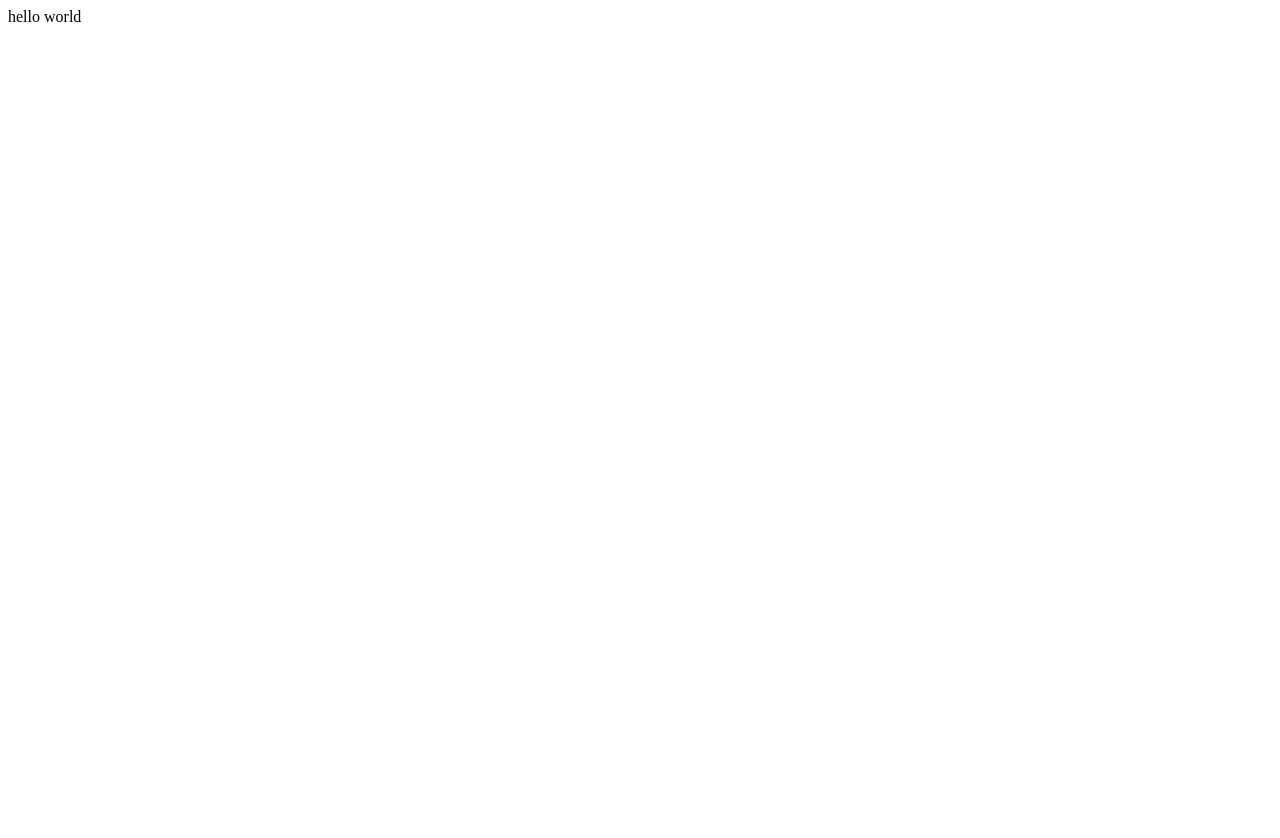
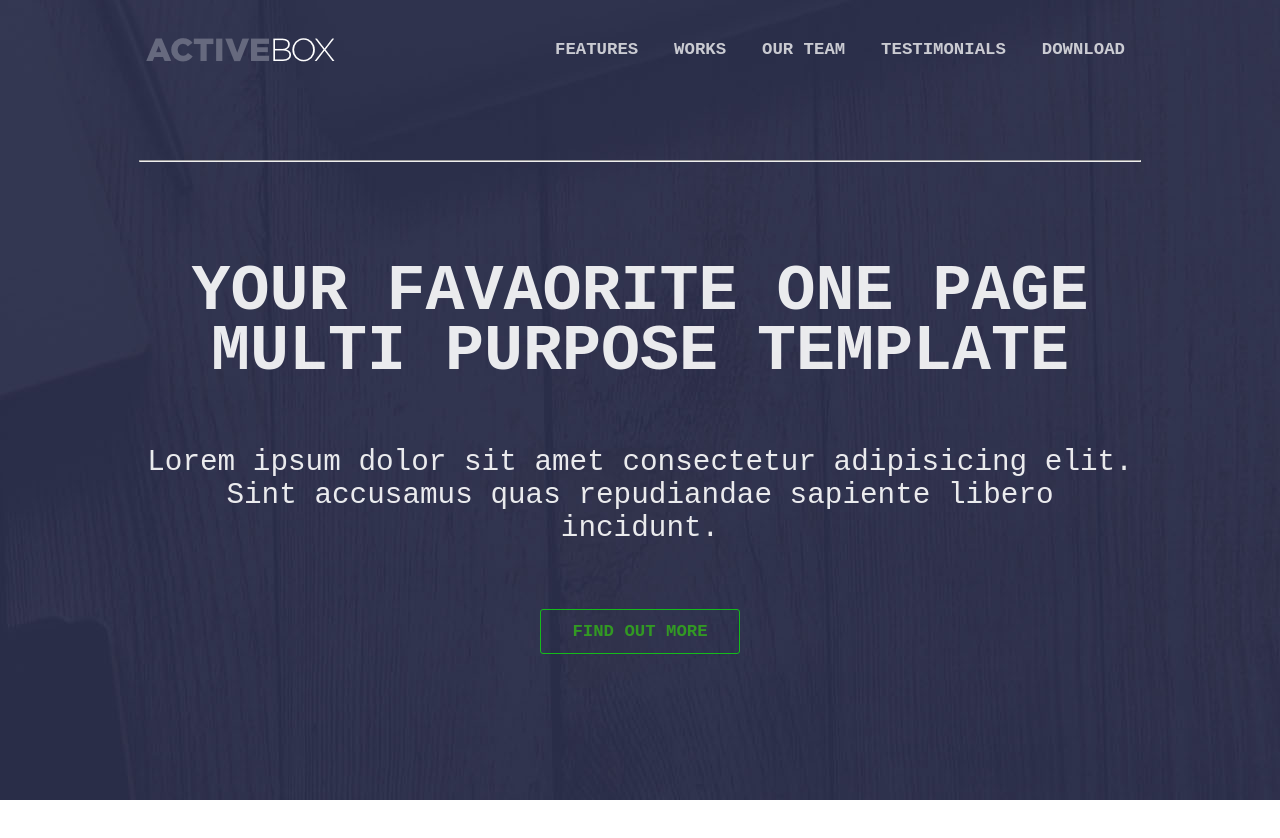
Before and after one commit to Ozodbek-bakhtiyorov/project2, a plain HTML site: page index.html in a window 1280 px wide. Before the commit the page ends 800 px from the top, so only its background shows below. Drawn offline with nearby package versions, Linux system fonts and the light colour scheme; files that its build step writes are made by us from their sources.

Commit message:
add scss file

```diff
--- a/index.html
+++ b/index.html
@@ -8,8 +8,76 @@
     <link rel="stylesheet" href="./style.css">
 </head>
 <body>
-    <div>hello world
+
+    <!----------------------------- header starts--------------------- -->
+
+    <div class="header ">
+        <div class="navigation container">
+            <div class="logo"></div>
+            <ul class="nav_list">
+                <li class="nav_item"><a href="#" class="nav_link">FEATURES</a></li>
+                <li class="nav_item"><a href="#" class="nav_link">WORKS</a></li>
+                <li class="nav_item"><a href="#" class="nav_link">OUR TEAM</a></li>
+                <li class="nav_item"><a href="#" class="nav_link">TESTIMONIALS</a></li>
+                <li class="nav_item"><a href="#" class="nav_link">DOWNLOAD</a></li>
+            </ul>
+        </div>
+
+        <div class="header_body container">
+            <hr class="line">
+            <div class="text1">
+                YOUR FAVAORITE ONE  PAGE MULTI PURPOSE TEMPLATE
+            </div>
+            <div class="text2">
+                Lorem ipsum dolor sit amet consectetur adipisicing elit. Sint accusamus quas repudiandae sapiente libero incidunt.
+            </div>
+            <button type="button" class="btn-primary">
+                FIND OUT MORE
+            </button>
+        </div>
     </div>
+
+    <!----------------------------- header ends--------------------- -->
+
+
+    <!----------------------------- sectionbox1--------------------- -->
+    <div class="sestiobox1 container">
+
+    </div>
+    <!----------------------------- sectionbox1 ends--------------------- -->
+
+
+
+    <!----------------------------- sectionbox2--------------------- -->
+    <div class="sestiobox2 ">
+
+    </div>
+    <!----------------------------- sectionbox2 ends--------------------- -->
+
+
+
+    <!----------------------------- sectionbox3--------------------- -->
+    <div class="sestiobox3 container">
+
+    </div>
+    <!----------------------------- sectionbox3 ends--------------------- -->
+
+
+  <!-----------------------------footer 1--------------------- -->
+
+    <div class="footer1">
+
+    </div>
+    <!-----------------------------footer 1 ends--------------------- -->
+
+
+
+  <!-----------------------------footer 2--------------------- -->
+
+    <div class="footer1 ">
+
+    </div>
+    <!-----------------------------footer 2 ends--------------------- -->
     <script src="./app.js"></script>
 </body>
 </html>
--- /dev/null
+++ b/scss/_header.scss
@@ -0,0 +1,85 @@
+
+
+.header{
+    width: 100%;
+    height:100vh;
+    background-image: url(./images/header_bg.jpg);
+    .navigation{
+        height: 100px;
+        @include d-flex(row,space-between,center );
+
+        .logo{
+            width: 200px;
+            height: 100px;
+            background-image: url(./images/logo.png);
+            background-repeat: no-repeat;
+            background-position: center;
+        }
+
+        .nav_list{
+            width: 600px;
+            height:100px;
+            @include d-flex(row,space-between ,center );
+
+            .nav_item{
+                list-style: none;
+
+
+
+                .nav_link{
+                    @include txt(13pt, bold, 17px);
+                    color: white;
+                    opacity: 0.75;
+                     padding: 10px 15px;
+                     border-radius: 4px ;
+                     transition: all .3s ease;
+
+                }
+                .nav_link:hover{ background-color: rgba(9, 9, 37, 0.3);
+                    opacity: 1;
+                    box-shadow: 0 0 10px white;
+
+                }
+            }
+        }
+    }
+}
+
+.header_body{
+    @include d-flex(column,auto ,center );
+    height: 100%;
+ .line{
+        width: 100%;
+        margin-top: 60px;
+    }
+    .text1{
+        margin-top: 100px;
+       @include txt(65px,bold ,60px );
+        text-align: center;
+        color: rgb(255, 255, 255, 0.9);
+    }
+    .text2{
+        text-align: center;
+        @include txt(22pt,normal , normal);
+        color:rgb(255, 255, 255, 0.9);
+        margin-top: 64px;
+    }
+    .btn-primary{
+        margin-top: 64px;
+        width: 200px;
+        height: 45px;
+        outline: none;
+        background-color: transparent;
+        cursor: pointer;
+        border: 1px solid rgb(15, 223, 15);
+        @include txt(13pt,bold ,16px );
+        color: #33b319;
+        opacity: 0.8;
+        border-radius: 3px;transition: all 0.4s ease;
+    }
+    .btn-primary:hover{
+        background-color: rgb(19, 165, 19);
+        color: white;
+    }
+
+}
--- /dev/null
+++ b/scss/main.scss
@@ -0,0 +1,38 @@
+*{
+    margin: 0;
+    padding: 0;
+    outline: none;
+    text-decoration: none;
+    font-family: 'Courier New', Courier, monospace;
+}
+
+///////////////////components/////////////////////
+@mixin  d-flex ($fd, $jc, $ait){
+    display: flex;
+    flex-direction:$fd ;
+    align-items: $ait;
+    justify-content: $jc;
+}
+
+@mixin  txt ($fs, $fwe, $lh){
+    font-size: $fs;
+    font-weight: $fwe;;
+    line-height: $lh;
+}
+
+///////////////////components end/////////////////////
+
+.container{
+    width: 1000px;
+    margin: auto;
+
+}
+
+
+
+@import "header";
+@import "sectionbox1";
+@import "sectionbox2";
+@import "sectionbox3";
+@import "footer1";
+@import "footer2";
```
Also changed, not shown: images/header_bg.jpg (added), images/logo.png (added), scss/_footer1.scss (added), scss/_footer2.scss (added), scss/_sectionbox1.scss (added), scss/_sectionbox2.scss (added), scss/_sectionbox3.scss (added), style.css (added), 1 other file.
